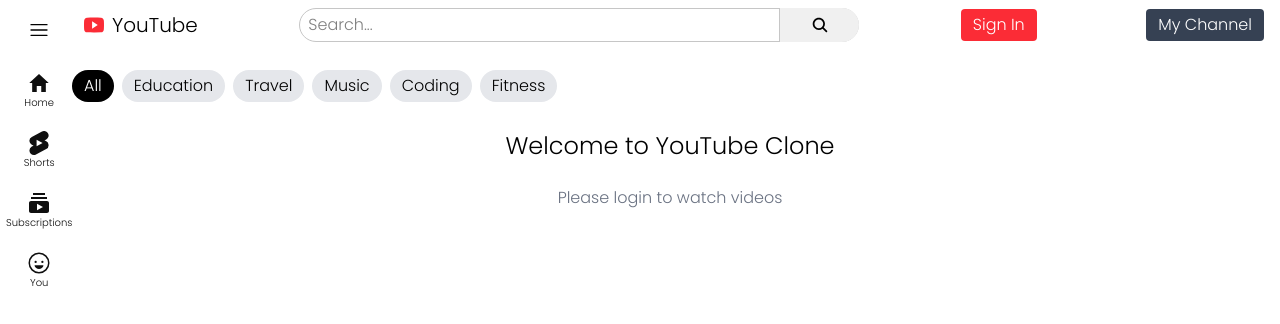
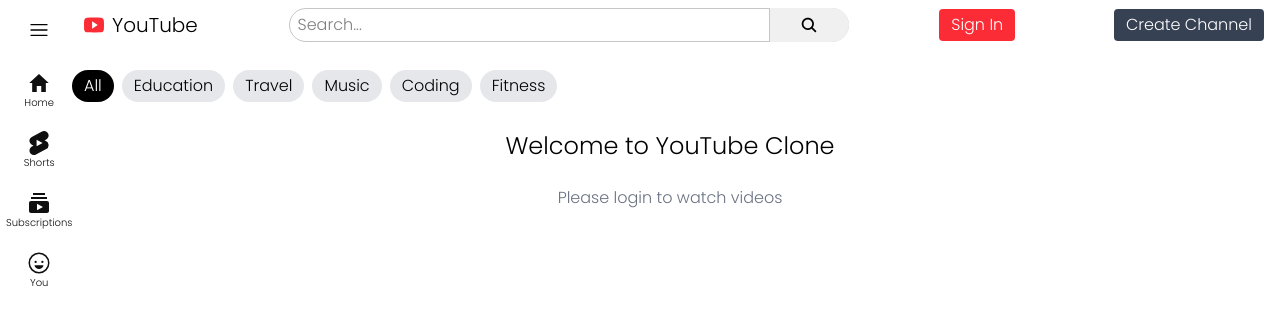
Before and after one commit to gangarsaini/capstone-project, a React (Vite) app in the folder frontend/: page / in a window 1280 px wide. Shown: the top 324 px of the page. Built offline with nearby package versions, Linux system fonts and the light colour scheme.

Commit message:
fix side bar

```diff
--- a/frontend/src/component/Header.jsx
+++ b/frontend/src/component/Header.jsx
@@ -32,7 +32,7 @@
 
 
              <Link to="/channel" className="bg-gray-700 px-3 py-1 rounded ml-2">
-                My Channel
+                Create Channel
             </Link>
 
 
--- a/frontend/src/pages/home.css
+++ b/frontend/src/pages/home.css
@@ -12,6 +12,7 @@
     left: 0px;
     width: 60px;
     height: 100%;
+    z-index: 99;
 }
 
 .right-portion{
```
